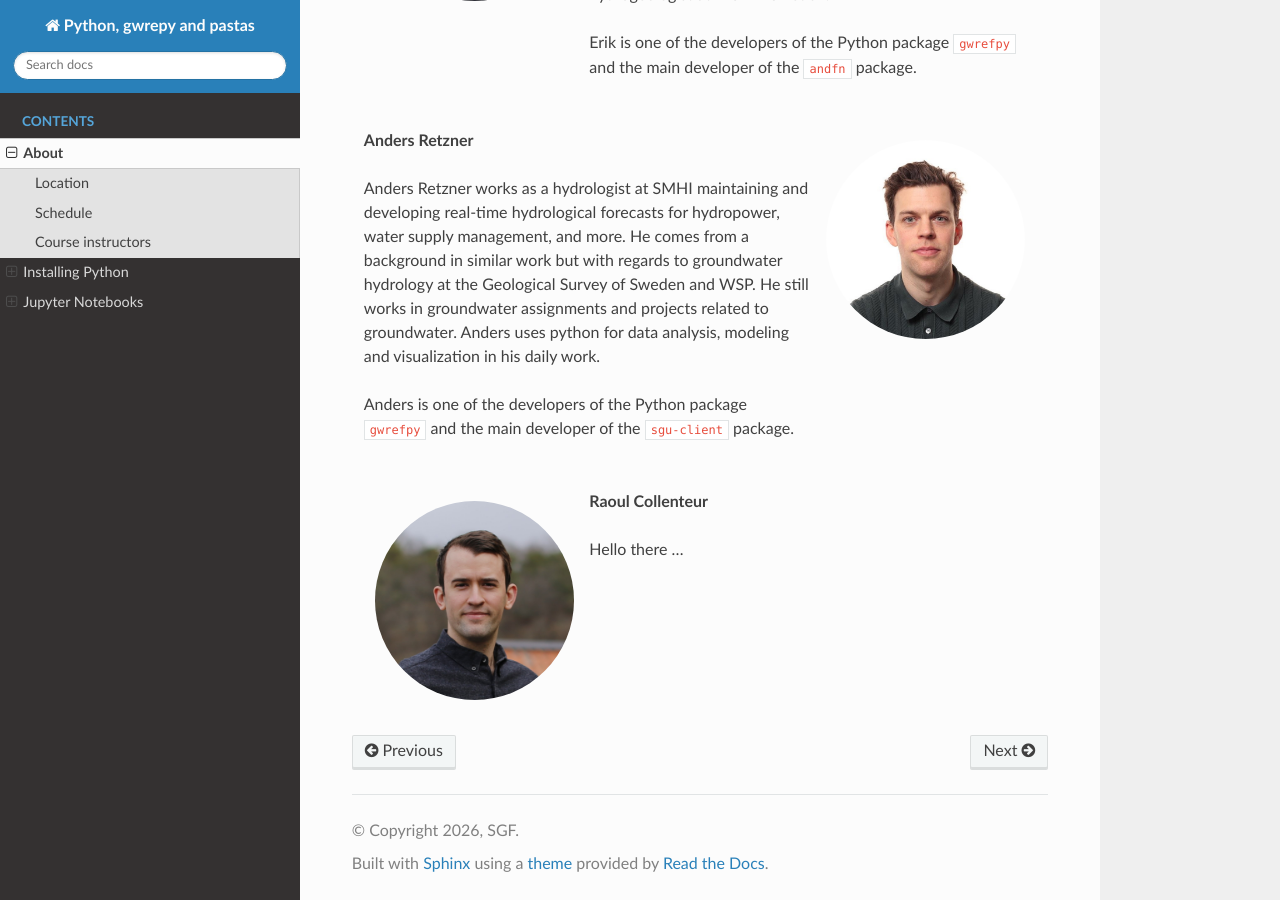
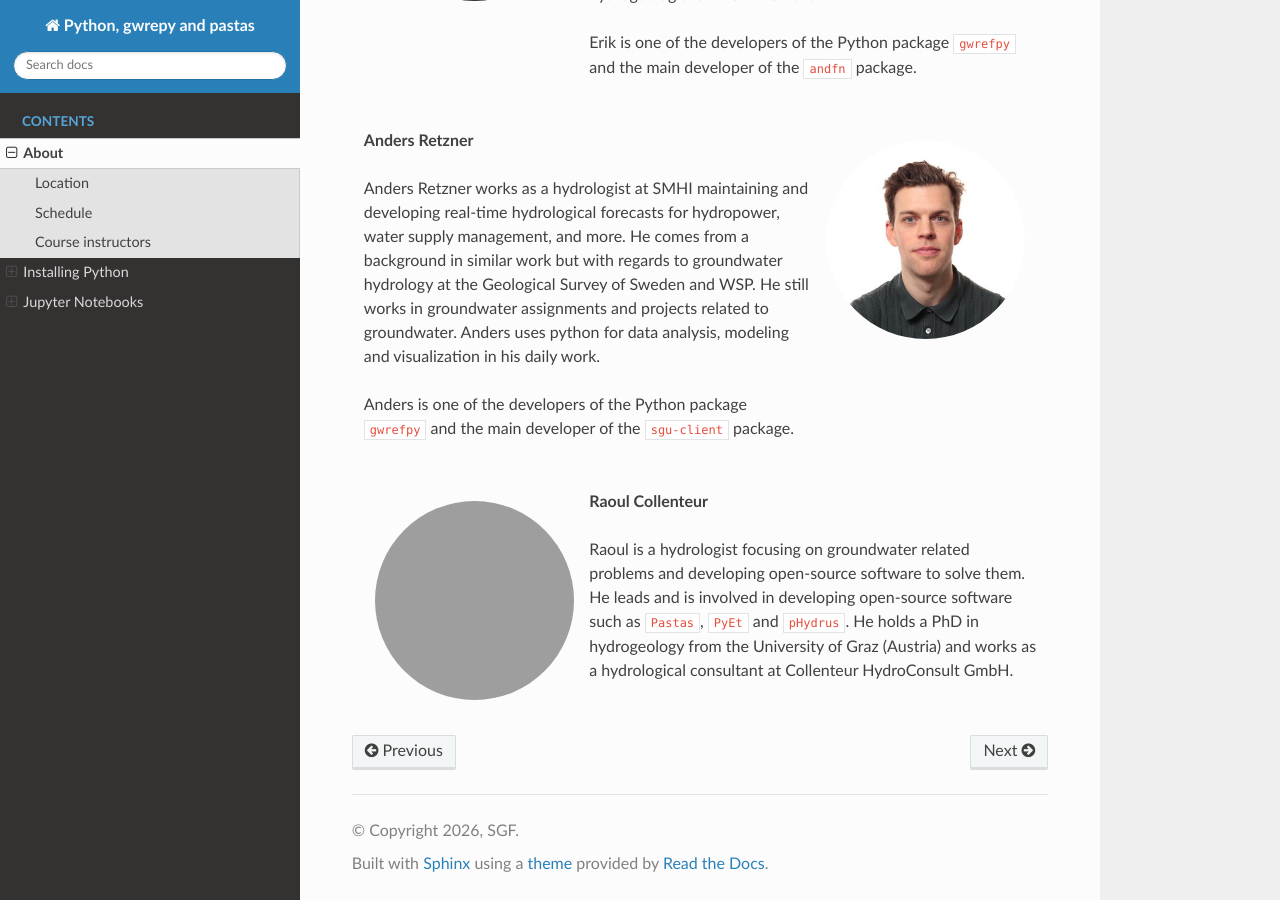
Before and after one commit to raoulcollenteur/python_course, a Sphinx documentation site: the page built from docs/source/about.rst, in a window 1280 px wide and 900 px high, scrolled down 2293 px. Built offline with Sphinx 7.4.7 and the Read the Docs theme 3.1.0, drawn with Linux system fonts in a browser that asks for light colours; grey boxes are pictures that could not be loaded.

Commit message:
Update profile image and description for Raoul Collenteur
Updated profile image URL and revised Raoul Collenteur's description.

```diff
--- a/docs/source/about.rst
+++ b/docs/source/about.rst
@@ -158,7 +158,7 @@ We who will be giving the course are:
    .. grid-item::
       :columns: 4
 
-      .. image:: _static/erik_toller.jpg
+      .. image:: https://avatars2.githubusercontent.com/u/12051167?s=460&u=ad0baaa3520ab942c93af44ea8e296b44ea459ac&v=4
          :class: profile-photo
 
    .. grid-item::
@@ -166,4 +166,4 @@ We who will be giving the course are:
 
       **Raoul Collenteur**
 
-      Hello there ...
+      Raoul is a hydrologist focusing on groundwater related problems and developing open-source software to solve them. He leads and is involved in developing open-source software such as ``Pastas``, ``PyEt`` and ``pHydrus``. He holds a PhD in hydrogeology from the University of Graz (Austria) and works as a hydrological consultant at  Collenteur HydroConsult GmbH.
```
